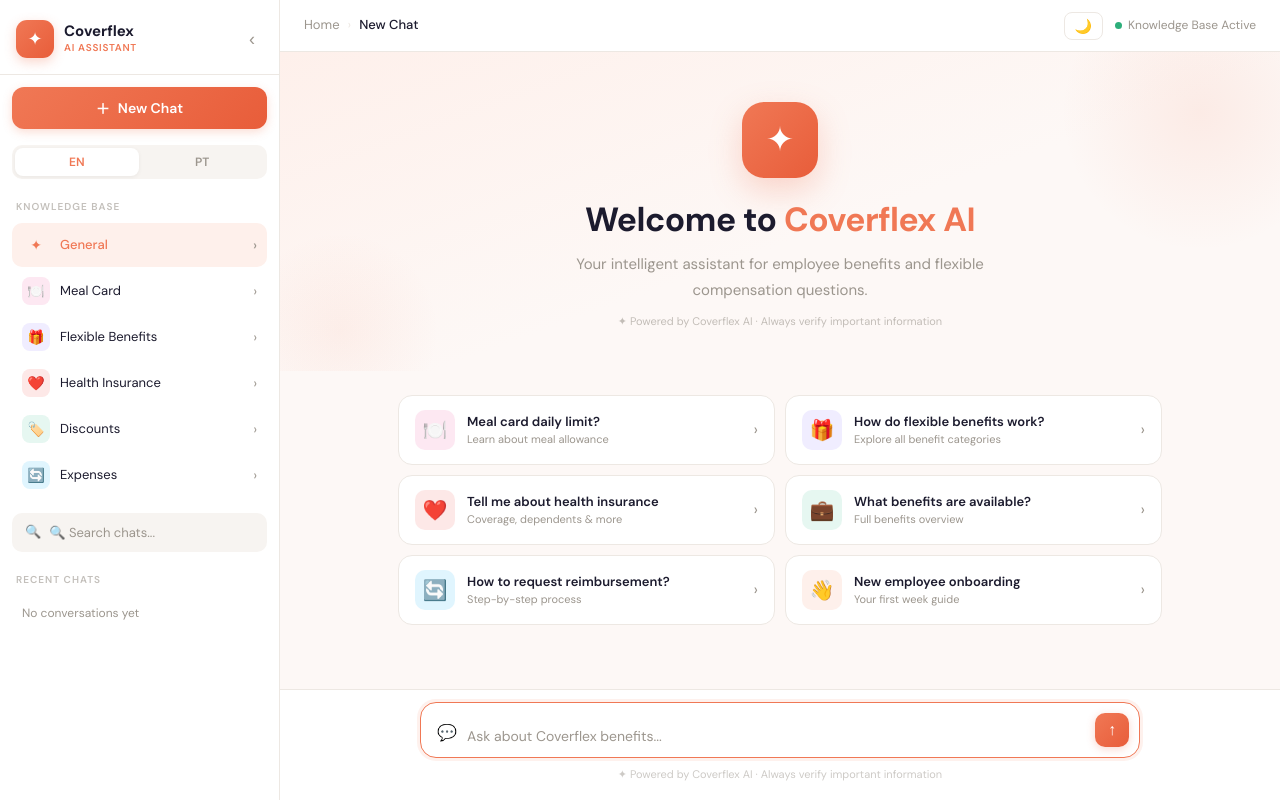
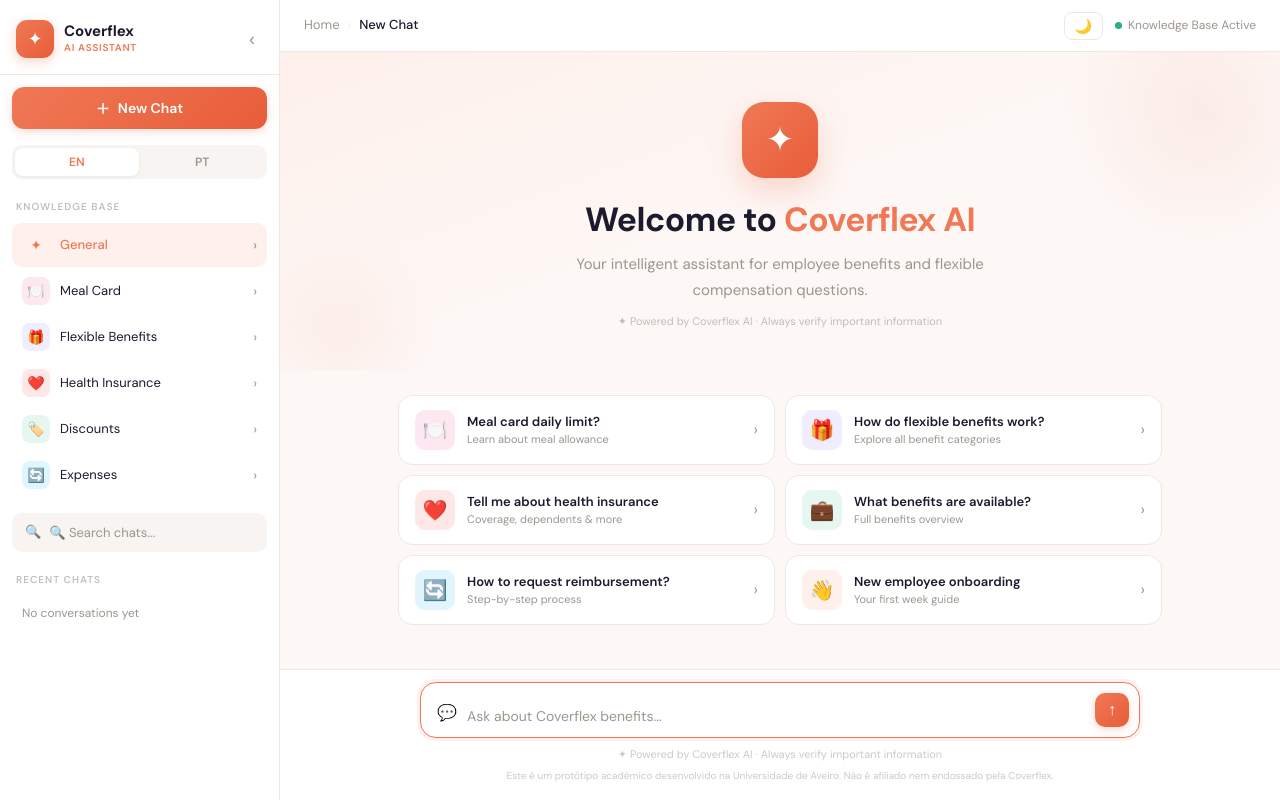
Before and after one commit to memarques200-art/Coverflex_Flask, a Flask app: page / in a window 1280 px wide. Run offline with Flask 3, Linux system fonts and the light colour scheme; data that the repository does not hold is empty.

Commit message:
Update index.html

```diff
--- a/templates/index.html
+++ b/templates/index.html
@@ -207,6 +207,9 @@
     <p class="input-footer" data-en="✦ Powered by Coverflex AI · Always verify important information" data-pt="✦ Powered by Coverflex AI · Verifica sempre informações importantes">
       ✦ Powered by Coverflex AI · Always verify important information
     </p>
+    <p class="input-footer" style="margin-top:4px;font-size:10px;">
+      Este é um protótipo académico desenvolvido na Universidade de Aveiro. Não é afiliado nem endossado pela Coverflex.
+    </p>
   </div>
 
 </main>
```
